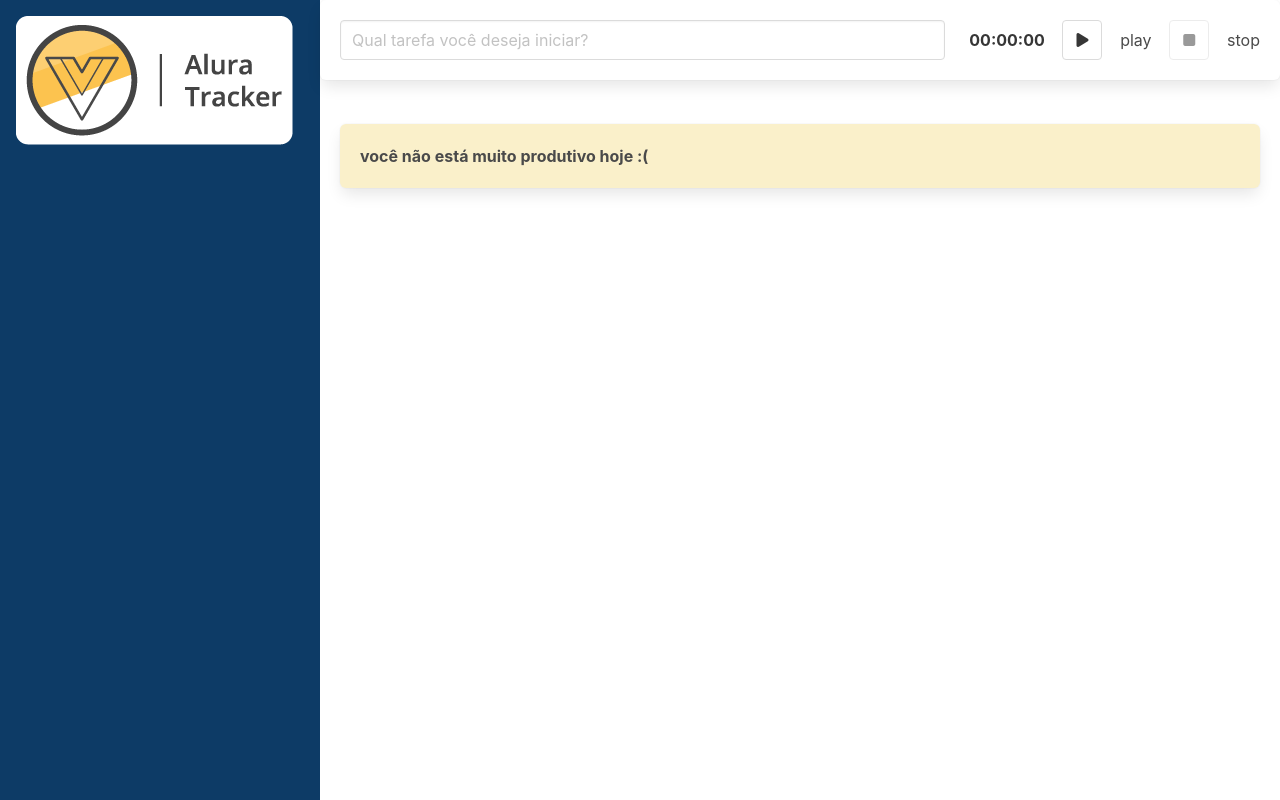
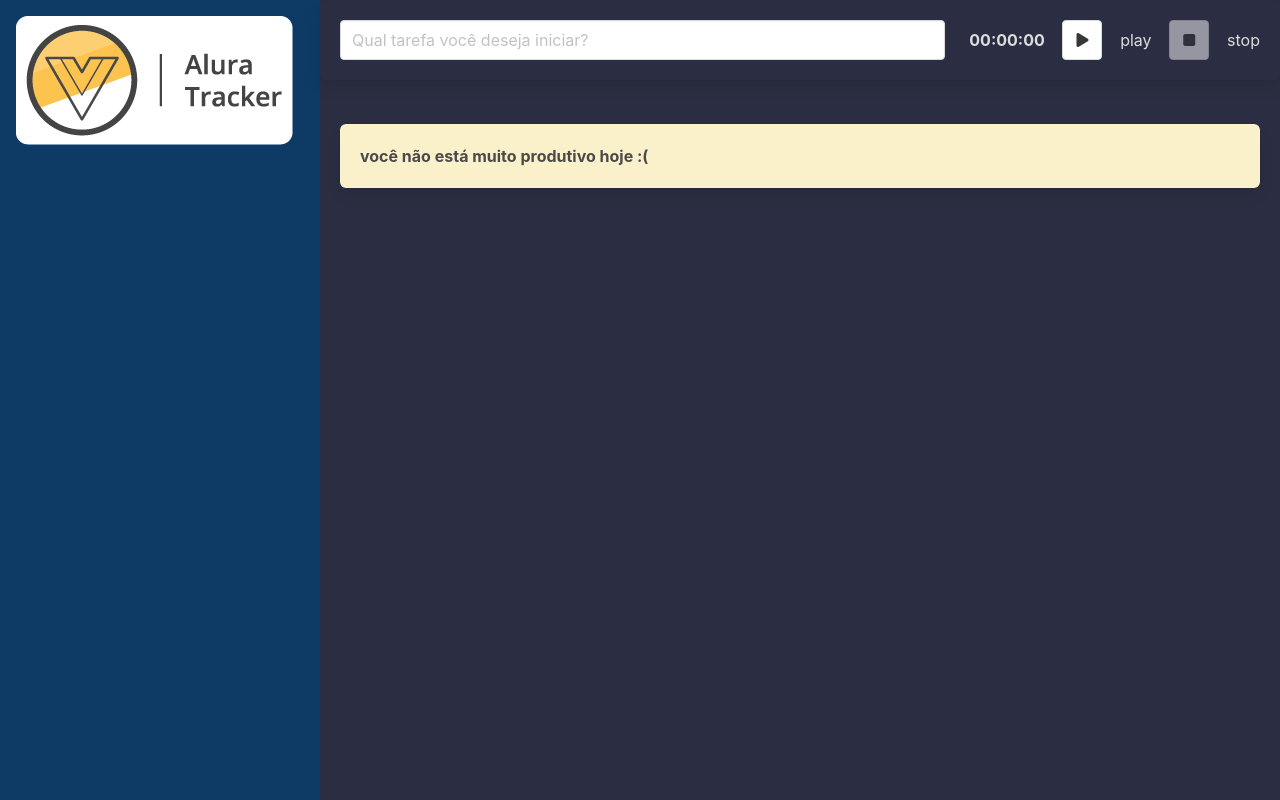
Before and after one commit to RebecaAssis/alura-tracker, a Vue app: page / in a window 1280 px wide. Built offline with nearby package versions, Linux system fonts and the light colour scheme.

Commit message:
Defined variables to style ligth and dark theme.

```diff
--- a/src/App.vue
+++ b/src/App.vue
@@ -1,9 +1,9 @@
 <template>
-  <main class="columns is-gapless is-multiline">
+  <main class="columns is-gapless is-multiline modo-escuro">
     <div class="column is-one-quarter">
       <BarraLateral />
     </div>
-    <div class="column is-three-quarter">
+    <div class="column is-three-quarter conteudo">
       <FormularioTarefa @aoSalvarTarefa="salvarTarefa" />
       <div class="lista">
         <TarefaComponente v-for="(tarefa, index) in tarefas" :key="index" :tarefa="tarefa" />
@@ -53,6 +53,18 @@
 </script>
 
 <style>
+main {
+  --bg-primario: #fff;
+  --texto-primario: #000;
+}
+main.modo-escuro {
+  --bg-primario: #2b2d42;
+  --texto-primario: #ddd;
+}
+
+.conteudo {
+  background-color: var(--bg-primario);
+}
 .lista {
   padding: 1.25rem;
 }
--- a/src/components/CronometroTarefa.vue
+++ b/src/components/CronometroTarefa.vue
@@ -1,6 +1,6 @@
 <template>
 	<section>
-		<strong>{{ tempoDecorrido }}</strong>
+		<strong class="display">{{ tempoDecorrido }}</strong>
 	</section>
 </template>
 
@@ -26,4 +26,7 @@
 </script>
 
 <style scoped>
+.display {
+	color: var(--texto-primario);
+}
 </style>
--- a/src/components/FormularioTarefa.vue
+++ b/src/components/FormularioTarefa.vue
@@ -1,5 +1,5 @@
 <template>
-	<div class="box">
+	<div class="box formulario">
 		<div class="columns">
 			<div class="column is-8" role="form" aria-label="Formulário para a criaação de uma nova tarefa">
 				<input type="text" class="input" placeholder="Qual tarefa você deseja iniciar?"
@@ -41,5 +41,9 @@
 })
 </script>
 
-<style scoped>
+<style>
+.formulario {
+	color: var(--texto-primario);
+	background-color: var(--bg-primario);
+}
 </style>
```
